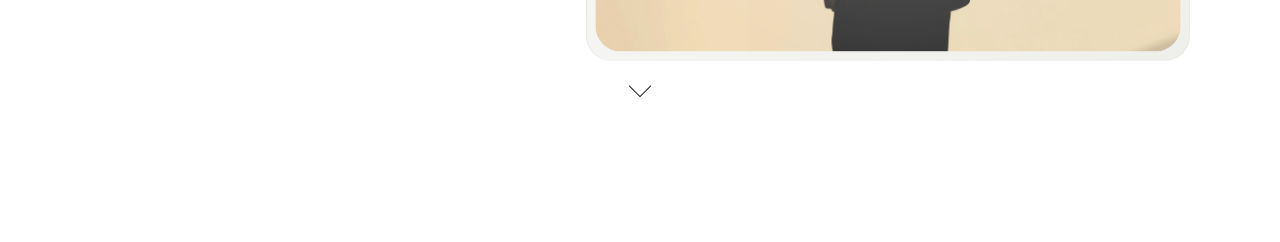
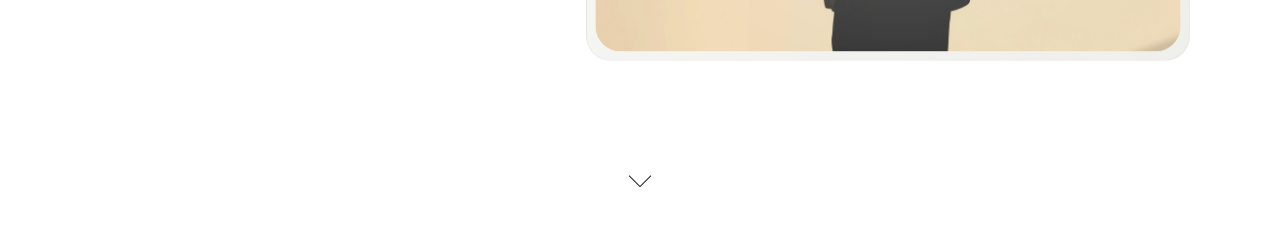
Before and after one commit to ALDYNEC-07/SALGER-ART, a Next.js app: page / in a window 1280 px wide. Shown: the part 511-753 px from the top of the page. Built offline with nearby package versions, Linux system fonts and the light colour scheme.

Commit message:
Поправил отступ стрелки

```diff
--- a/src/app/components/HeroSection/HeroSection.module.css
+++ b/src/app/components/HeroSection/HeroSection.module.css
@@ -106,7 +106,7 @@
 }
 
 .heroScroll {
-  margin-top: 10px;
+  margin-top: 30px;
   margin-bottom: clamp(1.25rem, 3vh, 2.25rem);
   display: flex;
   justify-content: center;
@@ -190,6 +190,10 @@
     padding-top: clamp(0.5rem, 1vw, 1rem);
     --hero-content-shift: 2%;
   }
+
+  .heroScroll {
+    margin-top: 70px;
+  }
 }
 
 @media (min-width: 1024px) {
@@ -202,4 +206,9 @@
     max-width: 32rem;
     --hero-content-shift: 4%;
   }
+
+  .heroScroll {
+    margin-top: 100px;
+    margin-bottom: 50px;
+  }
 }
```
